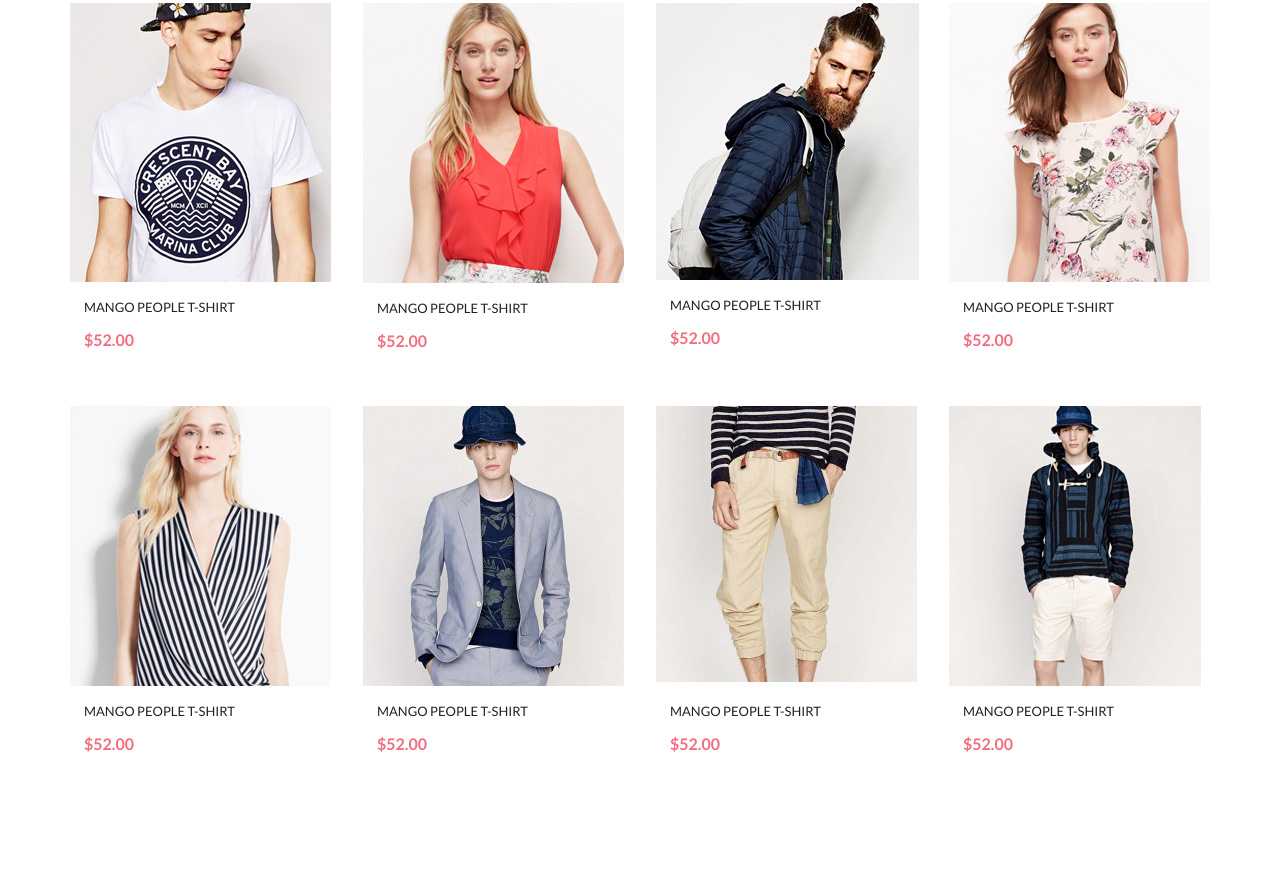
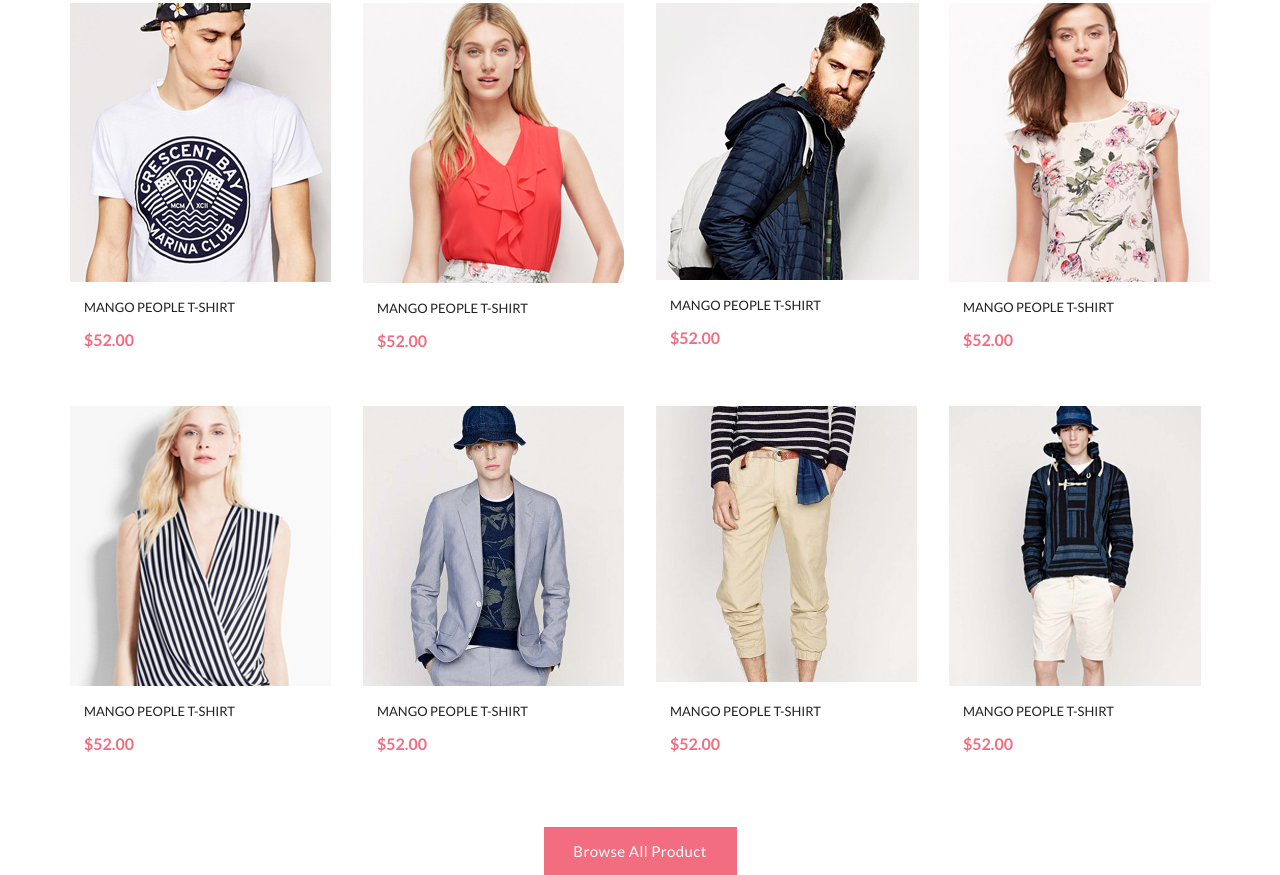
Before and after one commit to GrigoryGolikov/web, a plain HTML site: page index.html in a window 1280 px wide. Shown: the part 1922-2797 px from the top of the page. Before the commit the page ends 2675 px from the top, so only its background shows below. Drawn offline with Linux system fonts and the light colour scheme.

Commit message:
Урок 1

```diff
--- a/index.html
+++ b/index.html
@@ -23,7 +23,7 @@
             </div>
             <div class="header_right">
                 <img class="header-cart" src="img/cart.svg" ; alt="cart">
-                <div class="botton"> My Account</div>
+                <div class="botton_pinc botton_up"> My Account</div>
             </div>
         </div>
     </header>
@@ -35,6 +35,7 @@
             <li class="menu--list"><a href="#" class="menu--link">Kids</a></li>
             <li class="menu--list"><a href="#" class="menu--link">Accoseriese</a></li>
             <li class="menu--list"><a href="#" class="menu--link">Featured</a></li>
+            <li class="menu--list"><a href="#" class="menu--link">Hot Deals</a></li>
             <li class="menu--list"><a href="#" class="menu--link">Hot Deals</a></li>
         </ul>
     </nav>
@@ -142,6 +143,9 @@
             </a>
         </div>
     </div>
+    <div class="under_products">
+        <div class="botton_pinc botton_under">Browse All Product</div>
+    </div>
 </body>
 
 </html>
--- a/style.css
+++ b/style.css
@@ -66,11 +66,17 @@ body {
     line-height: 38px;
 }
 
-.botton {
+.botton_pinc {
     color: #ffffff;
     font-size: 15px;
     font-weight: 400;
     background-color: #f16d7f;
+    text-align: center;
+
+}
+
+.botton_up {
+
     letter-spacing: 0.38px;
     line-height: 38px;
     height: 38px;
@@ -78,7 +84,16 @@ body {
     padding-right: 19px;
 }
 
+.botton_under {
+    letter-spacing: 0.38px;
+    padding-left: 24px;
+    padding-right: 24px;
+    line-height: 48px;
+    width: 145px;
+    height: 48px;
 
+
+}
 
 .header-cart {
     margin-right: 26px;
@@ -314,3 +329,12 @@ text-decoration: none;
     justify-content: space-between;
     align-content: space-between;
 }
+
+
+.under_products {
+    height: 48px;
+    padding-top: 79px;
+    display: flex;
+    align-items: center;
+    justify-content: center;
+}
```
